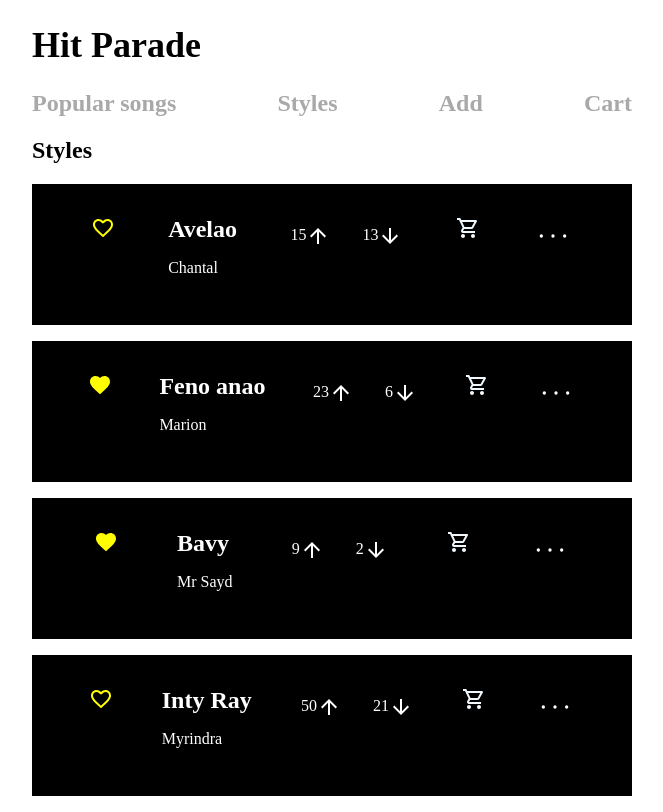
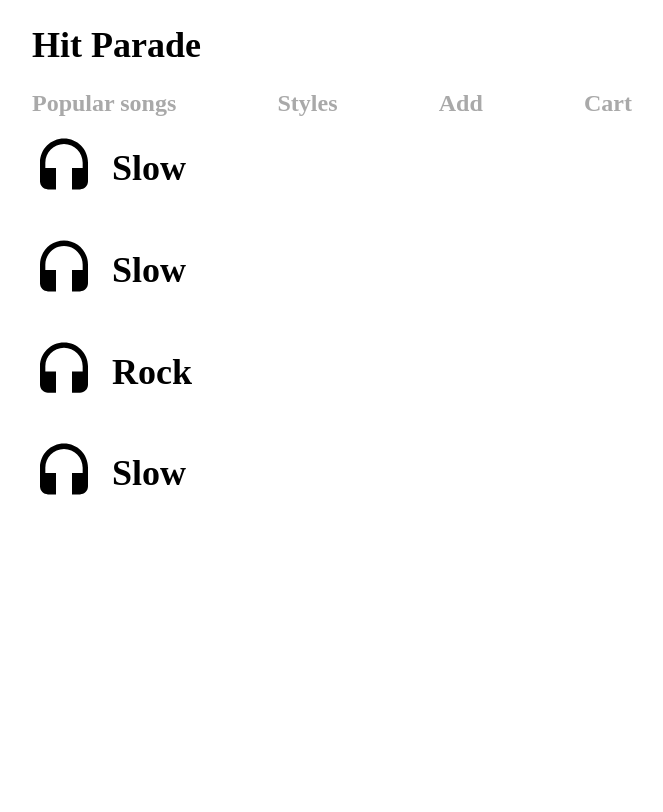
Before and after one commit to Mickaellah/hit-parade-react, a React app: page /styles in a window 1280 px wide. Shown: the whole page, without its empty margins (308-971 px from the left). Built offline with nearby package versions, Linux system fonts and the light colour scheme.

Commit message:
Moved the home page html into the PopularSong page and worked with the Styles.js page, get all of the styles.

```diff
--- a/components/Main.js
+++ b/components/Main.js
@@ -13,14 +13,6 @@ import PopularSong from '../pages/PopularSong';
 import Styles from '../pages/Styles';
 import Add from '../pages/Add';
 import Cart from '../pages/Cart';
-
-import favoriteOutline from '../svg/favorite_border-24px.svg';
-import favorite from '../svg/favorite-24px.svg';
-import shoppingCartOutline from "../svg/shopping_cart-24px (1).svg";
-import shoppingCart from "../svg/shopping_cart-24px.svg";
-import arrowUp from "../svg/arrow_upward-24px.svg";
-import downArrow from "../svg/arrow_downward-24px.svg";
-import lyrics from '../svg/lyrics.svg'
 
 function Main() {
     return (
@@ -42,41 +34,6 @@ function Main() {
                     </Route>
                 </Switch>
             </Router>
-            <main>
-                {songs.map((song) => {
-                    return (
-                        <article key={song.id} className="song_cart">
-                            <div>
-                                {
-                                    song.isFavorited === true
-                                    ? <img src={favorite} alt="favorited"/>
-                                    : <img src={favoriteOutline} alt="not favorited" />
-                                }
-                            </div>
-                            <header className="header">
-                                <h2 className="heading">{song.title}</h2>
-                                <p>{song.singer}</p>
-                            </header>
-                            <div className="voting">
-                                <div className="up_votes">
-                                    <span>{song.upVotes}</span>
-                                    <img className="up_votes_icon" src={arrowUp} alt="Upvotes" />
-                                </div>
-                                <div className="down_votes">
-                                    <span>{song.downVotes}</span>
-                                    <img className="down_votes_icon" src={downArrow} alt="Downvotes" />
-                                </div>
-                            </div>
-                            <div>
-                                <img src={shoppingCartOutline} alt="shopping cart" />
-                            </div>
-                            <div>
-                                <img src={lyrics} alt="song lyrics" />
-                            </div>
-                        </article>
-                    )
-                })}
-            </main>
         </>
     )
 }
--- a/pages/PopularSong.js
+++ b/pages/PopularSong.js
@@ -1,9 +1,51 @@
-import React from 'react'
+import React from 'react';
+
+import songs from '../SongsData.json';
+
+import favoriteOutline from '../svg/favorite_border-24px.svg';
+import favorite from '../svg/favorite-24px.svg';
+import shoppingCartOutline from "../svg/shopping_cart-24px (1).svg";
+import shoppingCart from "../svg/shopping_cart-24px.svg";
+import arrowUp from "../svg/arrow_upward-24px.svg";
+import downArrow from "../svg/arrow_downward-24px.svg";
+import lyrics from '../svg/lyrics.svg';
 
 export default function PopularSong() {
     return (
-        <div>
-            <h2>Popular song</h2>
-        </div>
+        <main>
+            {songs.map((song) => {
+                return (
+                    <article key={song.id} className="song_cart">
+                        <div>
+                            {
+                                song.isFavorited === true
+                                ? <img src={favorite} alt="favorited"/>
+                                : <img src={favoriteOutline} alt="not favorited" />
+                            }
+                        </div>
+                        <header className="header">
+                            <h2 className="heading">{song.title}</h2>
+                            <p>{song.singer}</p>
+                        </header>
+                        <div className="voting">
+                            <div className="up_votes">
+                                <span>{song.upVotes}</span>
+                                <img className="up_votes_icon" src={arrowUp} alt="Upvotes" />
+                            </div>
+                            <div className="down_votes">
+                                <span>{song.downVotes}</span>
+                                <img className="down_votes_icon" src={downArrow} alt="Downvotes" />
+                            </div>
+                        </div>
+                        <div>
+                            <img src={shoppingCartOutline} alt="shopping cart" />
+                        </div>
+                        <div>
+                            <img src={lyrics} alt="song lyrics" />
+                        </div>
+                    </article>
+                )
+            })}
+        </main>
     )
 }
--- a/pages/Styles.js
+++ b/pages/Styles.js
@@ -1,9 +1,18 @@
 import React from 'react'
 
+import songs from '../SongsData.json';
+import Headset from '../svg/headset-24px.svg';
 export default function Styles() {
     return (
         <div>
-            <h2>Styles</h2>
+            {songs.map((song) => {
+                return (
+                    <header className="styles">
+                        <img src={Headset} alt="Head set" />
+                        <h2 className="styles_heading">{song.style}</h2>
+                    </header>
+                )
+            } )}
         </div>
     )
 }
--- a/styles.css
+++ b/styles.css
@@ -51,3 +51,14 @@ h1 {
 .down_votes {
     margin-inline-start: 32px;
 }
+
+.styles {
+    display: flex;
+    flex-direction: row;
+}
+
+.styles_heading {
+    text-transform: capitalize;
+    font-size: 36px;
+    margin-inline-start: 16px;
+}
```
Also changed, not shown: svg/headset-24px.svg (added), 6 other files (tests, documents, lock files or other folders).
